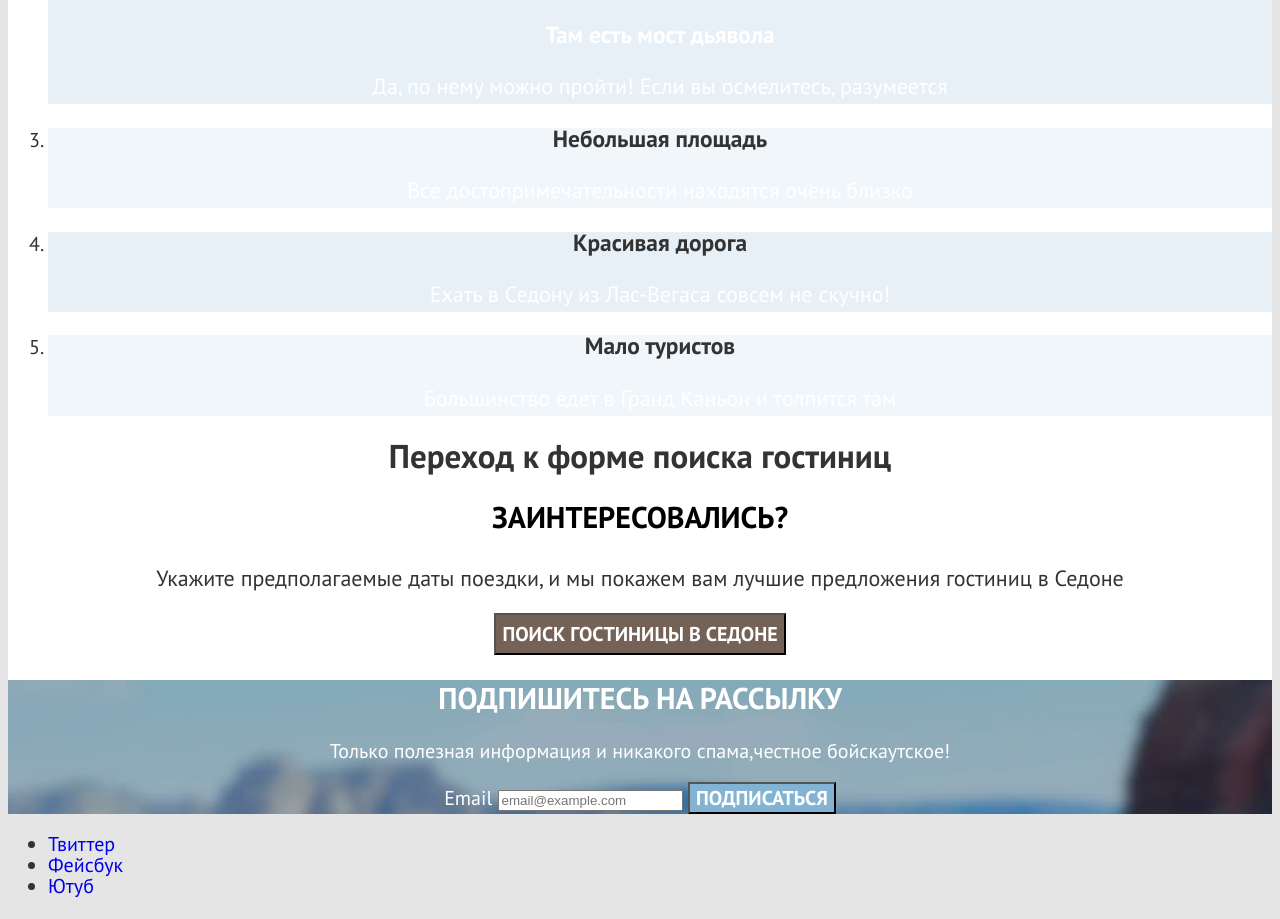
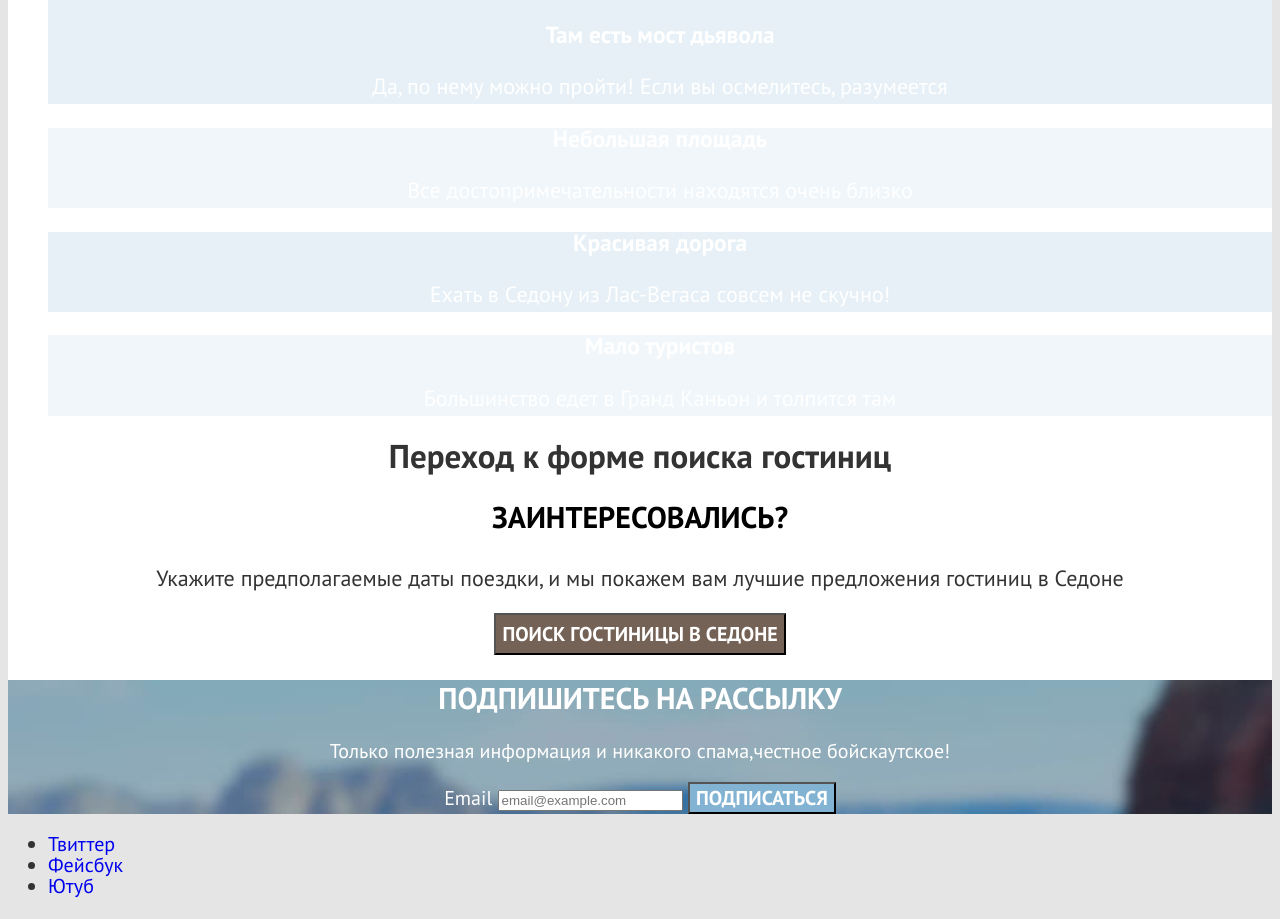
Before and after one commit to htmlacademy-htmlcss/1961497-sedona-33, a plain HTML site: page 5/index.html in a window 1280 px wide. Shown: the part 2548-3467 px from the top of the page. Drawn offline with Linux system fonts and the light colour scheme.

Commit message:
:heavy_check_mark: Сборка #5

```diff
--- a/5/index.html
+++ b/5/index.html
@@ -87,15 +87,15 @@
           <h3 class="advantages-name">Там есть мост дьявола</h3>
           <p class="advantages-description">Да, по нему можно пройти! Если вы осмелитесь, разумеется</p>
         </li>
-        <li class="advantages-item advantages-item-text">
+        <li class="advantages-item">
           <h3 class="advantages-name">Небольшая площадь</h3>
           <p class="advantages-description">Все достопримечательности находятся очень близко</p>
         </li>
-        <li class="advantages-item advantages-item-text">
+        <li class="advantages-item">
           <h3 class="advantages-name">Красивая дорога</h3>
           <p class="advantages-description">Ехать в Седону из Лас-Вегаса совсем не скучно!</p>
         </li>
-        <li class="advantages-item advantages-item-text">
+        <li class="advantages-item">
           <h3 class="advantages-name">Мало туристов</h3>
           <p class="advantages-description">Большинство едет в Гранд Каньон и толпится там</p>
         </li>
--- a/5/styles/styles.css
+++ b/5/styles/styles.css
@@ -144,10 +144,6 @@ body {
     font-size: 18px;
     line-height: 21px;
     text-align: center;
-}
-
-.advantages-item-text {
-    color: #333333;
 }
 
 .quest {
```
